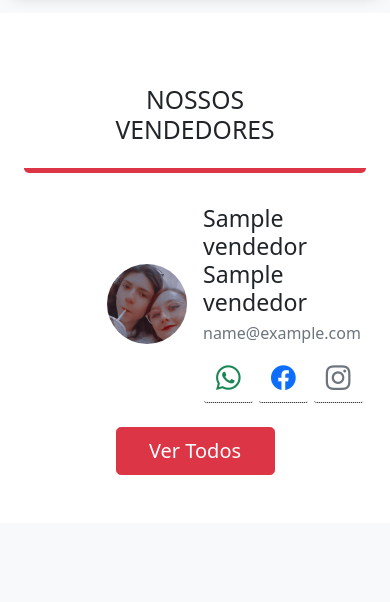
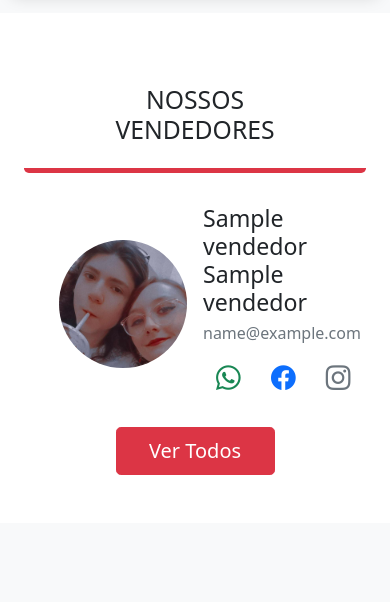
Before and after one commit to stevenarancic/sistema_vendedor, a PHP site: page / in a window 390 px wide. Shown: the part 559-1161 px from the top of the page. Run offline with PHP 8.4, Linux system fonts and the light colour scheme; tables that the repository leaves empty or names only in its code hold one stand-in row (values such as "Sample post"); some libraries are stand-ins or nearby versions.

Commit message:
.
mudanças.

```diff
--- a/App/Stucture/bannerVendedores.php
+++ b/App/Stucture/bannerVendedores.php
@@ -1,8 +1,8 @@
 <style>
     @media (max-width: 900px) {
         img {
-            width: 5rem !important;
-            height: 5rem !important;
+            width: 8rem !important;
+            height: 8rem !important;
         }
     }
 
--- a/assets/css/style.css
+++ b/assets/css/style.css
@@ -46,17 +46,16 @@ header, footer {
 .tooltip1 {
     position: relative;
     display: inline-block;
-    border-bottom: 1px dotted black;
 }
 
 .tooltip1 .tooltiptext {
     visibility: hidden;
-    width: auto;
+    width: 120px;
     background-color: #555;
     color: #fff;
     text-align: center;
     border-radius: 6px;
-    padding: 5px;
+    padding: 5px 0;
     position: absolute;
     z-index: 1;
     bottom: 125%;
```
